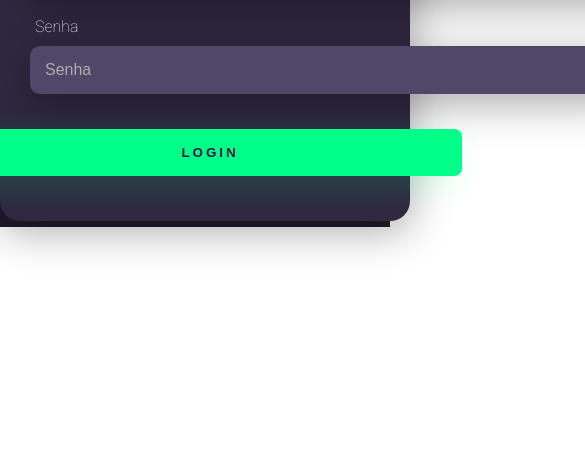
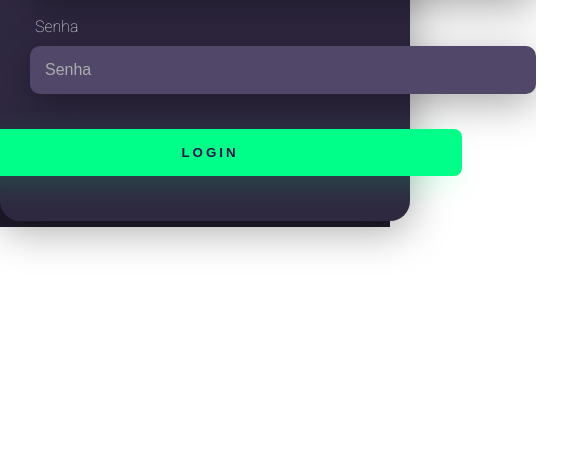
Before and after one commit to LetFa/Login-dark, a plain HTML site: page LoginDark/index.html in a window 390 px wide. Shown: the part 383-844 px from the top of the page, 585 px wide, since content can reach past the window. Drawn offline with Linux system fonts and the light colour scheme.

Commit message:
tela de login dark

```diff
--- a/LoginDark/style.css
+++ b/LoginDark/style.css
@@ -145,7 +145,7 @@ label {
         margin: 6px;
    }
    .textfield > input {
-    width: 260%;
+    width: 220%;
    }
 }
 
```
